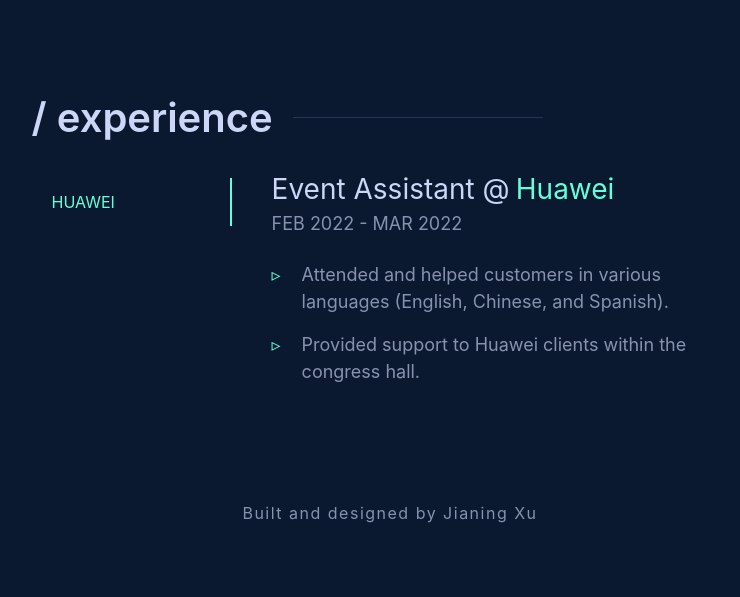
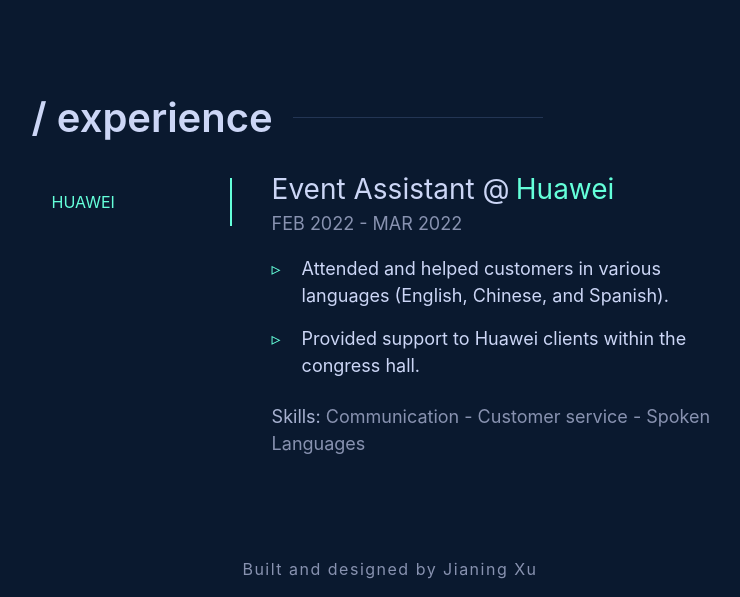
Before and after one commit to jianingxu1/jianingxu1.github.io, a plain HTML site: page index.html in a window 1280 px wide. Shown: the part 2628-3225 px from the top of the page, without its empty margins (250-990 px from the left). Before the commit the page ends 3169 px from the top, so only its background shows below. Drawn offline with nearby package versions, Linux system fonts and the light colour scheme; a web font is replaced by a local one.

Commit message:
Add skills in experiences

```diff
--- a/css/main.css
+++ b/css/main.css
@@ -18,6 +18,10 @@
 
 .green {
   color: var(--green);
+}
+
+.light-slate {
+  color: var(--light-slate);
 }
 
 * {
@@ -384,12 +388,8 @@
 .experience-content-container {
   margin-top: -10px;
   padding-left: 40px;
+  font-size: 18px;
 }
-
-/* .experience-container {
-    display: flex;
-    justify-content: left;
-} */
 
 .experience-content p {
   margin: 0;
@@ -412,12 +412,9 @@
   color: var(--green);
 }
 
-.job-duration {
-  font-size: 18px;
-}
-
 .job-description {
-  padding-top: 24px;
+  padding-top: 18px;
+  padding-bottom: 8px;
   max-width: 650px;
 }
 
@@ -426,7 +423,7 @@
   padding-left: 30px;
   padding-bottom: 16px;
   font-size: 18px;
-  color: var(--slate);
+  color: var(--lightest-slate);
 }
 
 .job-description li::before {
--- a/js/main.js
+++ b/js/main.js
@@ -42,7 +42,7 @@
       'Attended and helped customers in various languages (English, Chinese, and Spanish).',
       'Provided support to Huawei clients within the congress hall.',
     ],
-    skills: [],
+    skills: ['Communication', 'Customer service', 'Spoken Languages']
   }
 ];
 
@@ -190,6 +190,8 @@
 
 const getExperienceHtml = (experience, isDisplayed, i) => {
   const pointsHtml = experience.description.reduce(getHtmlList, '');
+  const skillsHtml = experience.skills.length === 0 ? '' :
+`<span class='job-skills'><span class='light-slate'>Skills:</span> ${experience.skills.join(' - ')}</span>`;
   const experienceHtml = `<div id='content-${i}' class='experience-content' aria-selected=${isDisplayed}>
   <p>
     <span class='job-title'>${experience.title} @</span>
@@ -199,6 +201,7 @@
     experience.endDate
   )}</div>
     <ul class='job-description'>${pointsHtml}</ul>
+    ${skillsHtml}
   </p>
 </div>
 `;
```
